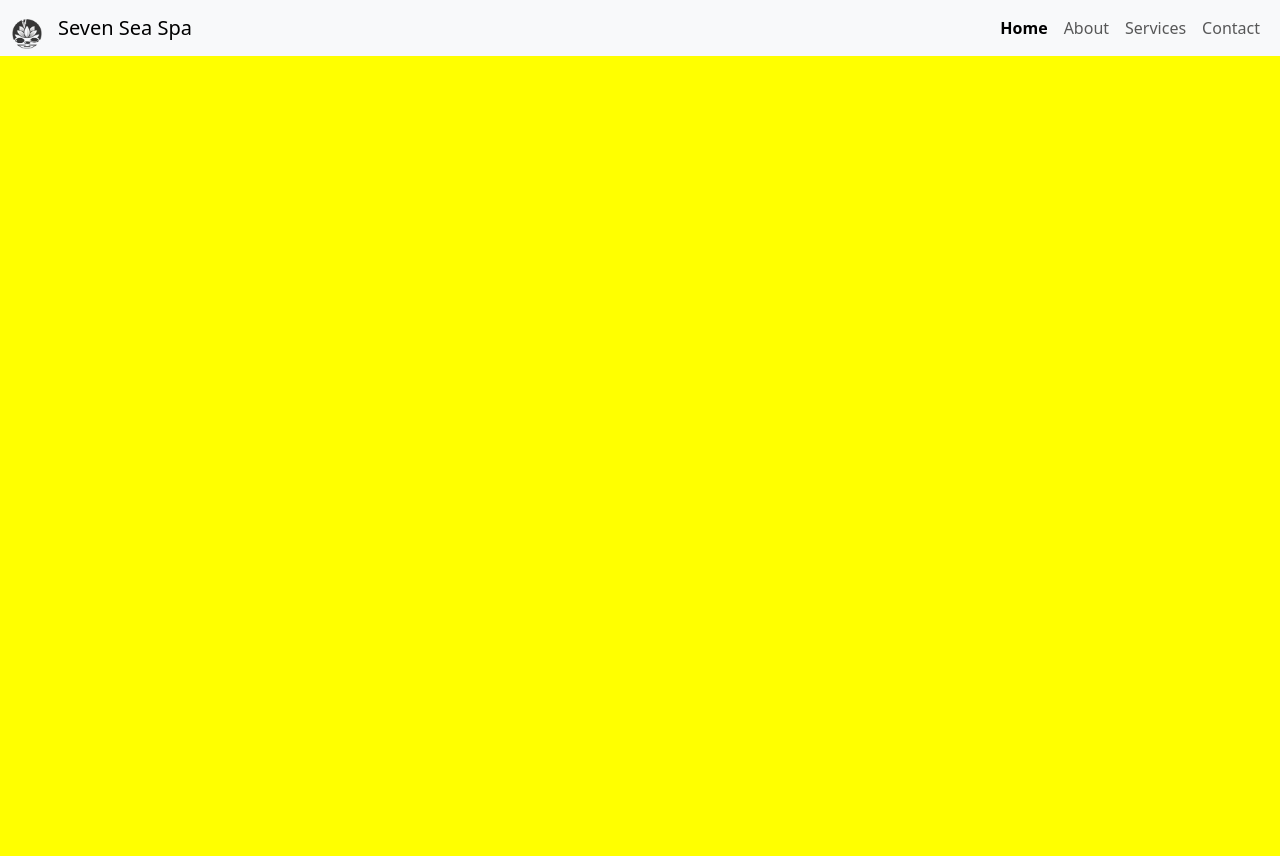
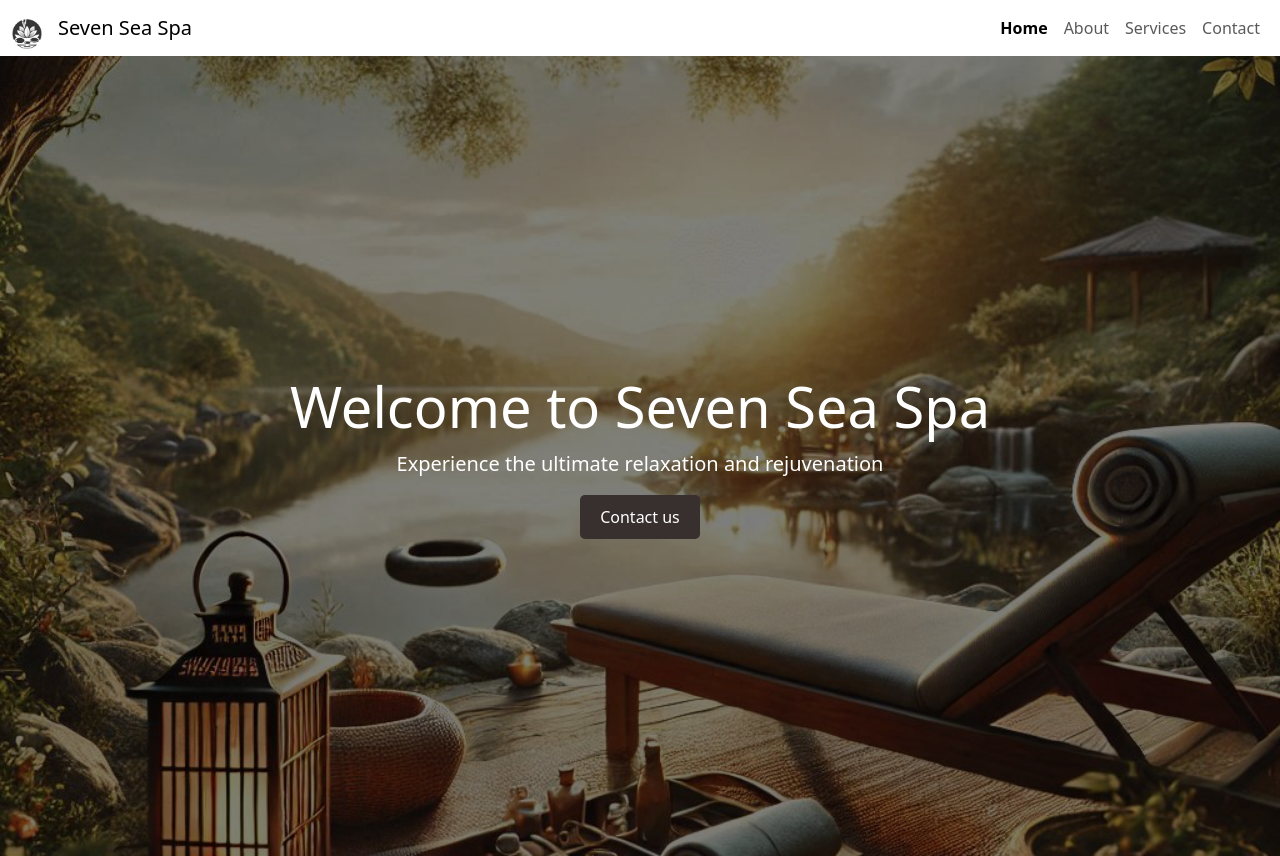
Before and after one commit to fatimaabaiji/seven-sea-spa, a plain HTML site: page index.html in a window 1280 px wide. Before the commit the page ends 800 px from the top, so only its background shows below. Drawn offline with nearby package versions, Linux system fonts and the light colour scheme.

Commit message:
Add hero section and button styles to enhance homepage layout

```diff
--- a/css/style.css
+++ b/css/style.css
@@ -14,3 +14,22 @@ body{
     max-height: 30px;
     max-width: 30px;
 }
+.hero {
+    background: linear-gradient(rgba(0, 0, 0, 0.5), rgba(0, 0, 0, 0.5)), url('../images/hero.jpeg') no-repeat center center; /* Replace with the path to your hero image */
+    background-size: cover;
+    height: 100px;
+    color: white;
+}
+.btn {
+    background-color: #382f2f;
+    color: white;
+    border: none;
+    padding: 10px 20px;
+    cursor: pointer;
+    font-size: 16px;
+    border-radius: 5px;
+}
+
+.btn:hover {
+    background-color: #2e2626;
+}
--- a/index.html
+++ b/index.html
@@ -7,6 +7,9 @@
     <!-- bootstrap link-->
     <link href="https://cdn.jsdelivr.net/npm/bootstrap@5.3.3/dist/css/bootstrap.min.css" rel="stylesheet" integrity="sha384-QWTKZyjpPEjISv5WaRU9OFeRpok6YctnYmDr5pNlyT2bRjXh0JMhjY6hW+ALEwIH" crossorigin="anonymous">
 
+    <!-- Google Fonts -->
+    <link href="https://fonts.googleapis.com/css2?family=Handlee&display=swap" rel="stylesheet">
+
     <!--main css-->
     <link rel="stylesheet" href="css/style.css">
 
@@ -15,7 +18,7 @@
 <body>
 
     <!-- Navbar -->
-    <nav id="navbar" class="navbar navbar-expand-lg navbar-light bg-light">
+    <nav id="navbar" class="navbar navbar-expand-lg navbar-light bg-white">
         <div class="container-fluid">
             <a id="logo" class="navbar-brand" href="#">
                 <img src="images/seven-sea-spa.png" alt="Seven Sea Spa Logo" width="30" height="30" class="d-inline-block align-text-top">
@@ -43,6 +46,14 @@
         </div>
     </nav>
 
+    <!-- Hero Section -->
+    <section class="hero d-flex align-items-center justify-content-center text-center" style="height: 100vh;">
+        <div class="container">
+            <h1 class="display-4">Welcome to Seven Sea Spa</h1>
+            <p class="lead">Experience the ultimate relaxation and rejuvenation</p>
+            <a class="btn btn-primary btn-lg" href="contact.html">Contact us</a>
+        </div>
+    </section>
 
     <script src="https://cdn.jsdelivr.net/npm/bootstrap@5.3.3/dist/js/bootstrap.bundle.min.js" integrity="sha384-YvpcrYf0tY3lHB60NNkmXc5s9fDVZLESaAA55NDzOxhy9GkcIdslK1eN7N6jIeHz" crossorigin="anonymous"></script>
 </body>
```
Also changed, not shown: images/hero.jpeg (added), images/mental-health-support.png (added), images/nutritianal-advice.png (added), images/wellness-program.png (added), images/yoga.png (added).
